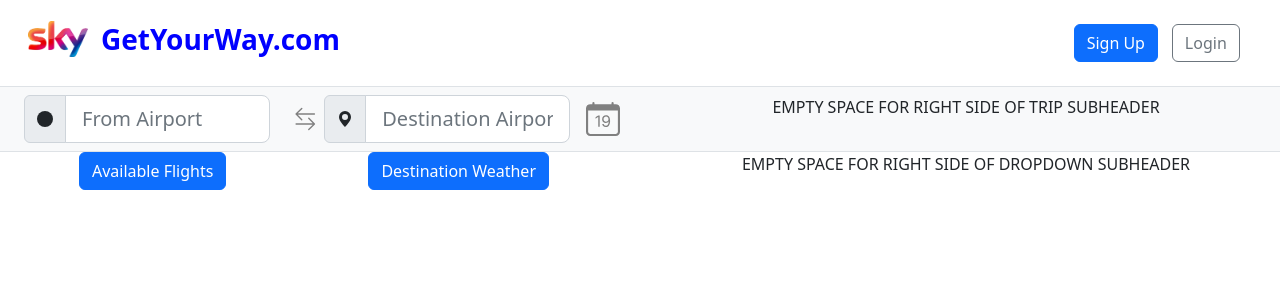
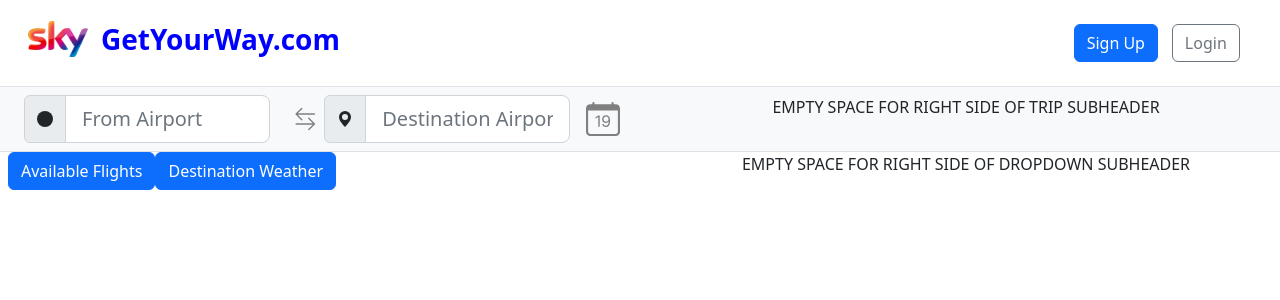
Before and after one commit to sam0jones0/GetYourWay-SMHL, a React (Create React App) app in the folder src/main/getyourway-front/: page / in a window 1280 px wide. Shown: the top 300 px of the page. Built offline with nearby package versions, Linux system fonts and the light colour scheme; no server answers.

Commit message:
pause work switch branch

```diff
--- a/src/main/getyourway-front/src/Components/Trip/Dropdowns/DropdownsChildComponents/FlightTimes.jsx
+++ b/src/main/getyourway-front/src/Components/Trip/Dropdowns/DropdownsChildComponents/FlightTimes.jsx
@@ -4,20 +4,24 @@ function FlightTimes() {
   return (
     <>
       <div class="collapse" id="flightTimesCollapse">
+        <div class="dropdown-container">
+          <div class="cards-container">
             <div class="card card-body">
               Some placeholder content for the collapse component. This panel is
-          hidden by default but revealed when the user activates the relevant
-          trigger.
+              hidden by default but revealed when the user activates the
+              relevant trigger.
             </div>
             <div class="card card-body">
               Some placeholder content for the collapse component. This panel is
-          hidden by default but revealed when the user activates the relevant
-          trigger.
+              hidden by default but revealed when the user activates the
+              relevant trigger.
             </div>
             <div class="card card-body">
               Some placeholder content for the collapse component. This panel is
-          hidden by default but revealed when the user activates the relevant
-          trigger.
+              hidden by default but revealed when the user activates the
+              relevant trigger.
+            </div>
+          </div>
         </div>
       </div>
       <p class="m-0">
--- a/src/main/getyourway-front/src/Components/Trip/TripSubheader/TripSubheader.jsx
+++ b/src/main/getyourway-front/src/Components/Trip/TripSubheader/TripSubheader.jsx
@@ -49,7 +49,7 @@ function TripSubheader(props) {
             <p>EMPTY SPACE FOR RIGHT SIDE OF TRIP SUBHEADER</p>
           </div>
           <div class="col-md-6 subheaderItems align-items-md-center">
-            <div class="px-2 d-flex justify-content-around">
+            <div class="px-2 d-flex">
               <Dropdowns />
             </div>
           </div>
```
Lines whose indentation alone changed are shown as unchanged.
